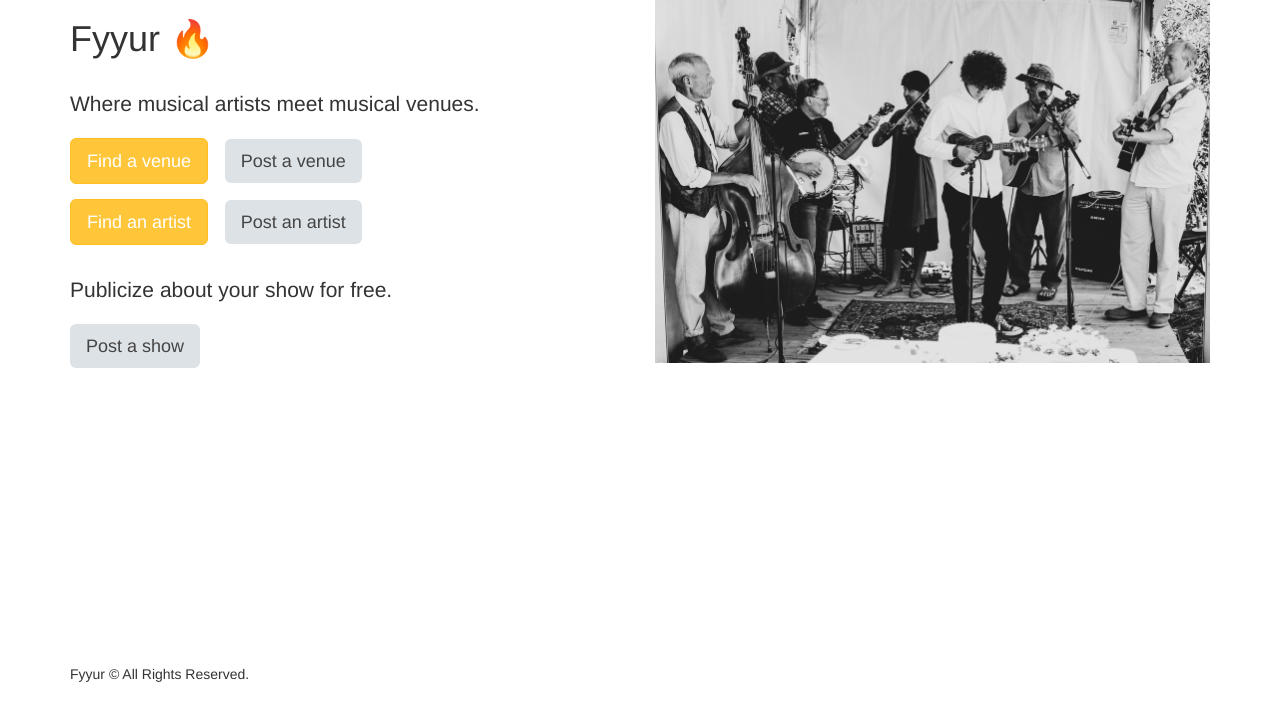
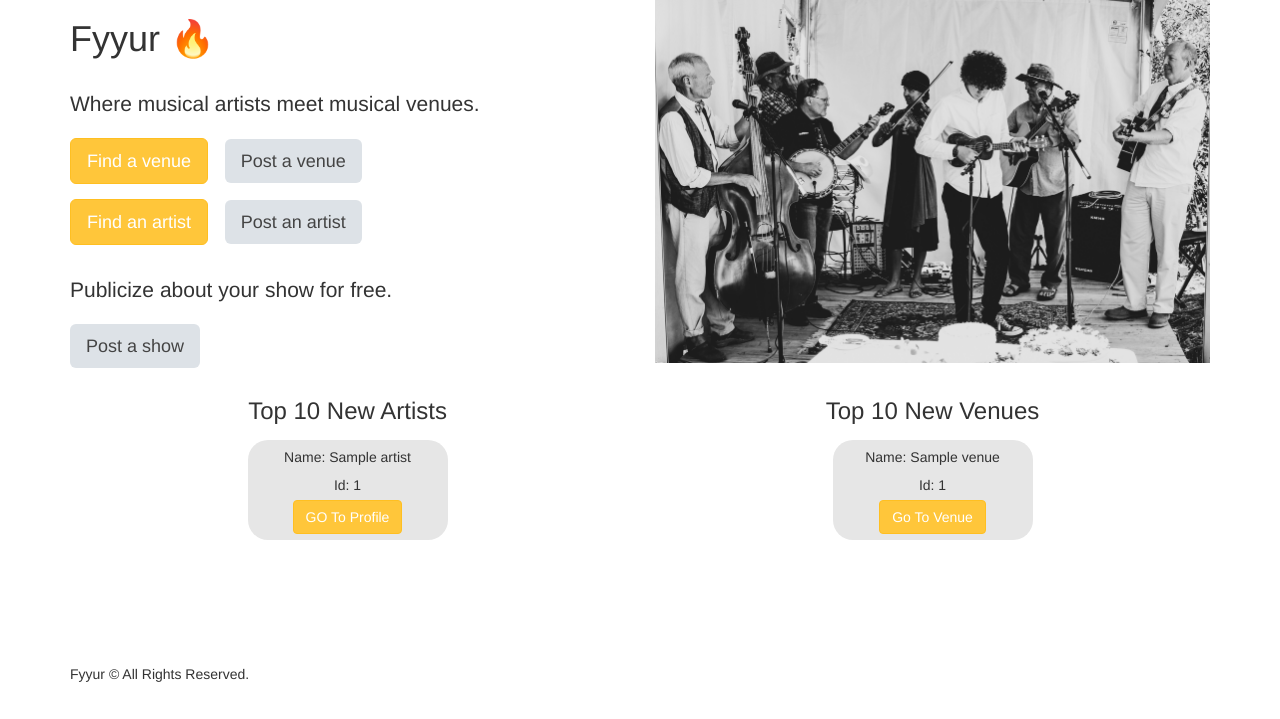
Before and after one commit to jatobrun/Fyyur, a Flask app: page / in a window 1280 px wide. Shown: the part 81-800 px from the top of the page. Run offline with Flask 2, Linux system fonts and the light colour scheme; tables that the repository leaves empty hold one stand-in row (values such as "Sample post"); some libraries are stand-ins or nearby versions.

Commit message:
parte del reto

```diff
--- a/app.py
+++ b/app.py
@@ -15,6 +15,7 @@ from flask_wtf import Form
 from forms import *
 import datetime
 import sys
+from sqlalchemy import desc
 #----------------------------------------------------------------------------#
 # App Config.
 #----------------------------------------------------------------------------#
@@ -103,7 +104,9 @@ app.jinja_env.filters['datetime'] = format_datetime
 
 @app.route('/')
 def index():
-  return render_template('pages/home.html')
+  artists = Artist.query.order_by(Artist.id.desc()).limit(10).all()
+  venues = Venue.query.order_by(Venue.id.desc()).limit(10).all()
+  return render_template('pages/home.html', artists = artists, venues = venues)
 
 
 #  Venues
@@ -361,7 +364,7 @@ def create_venue_submission():
     abort(400)
   else:
     print(body)
-    return redirect(url_for('create_venue_form'))
+    return redirect(url_for('index'))
 
 
 # on successful db insert, flash success
@@ -715,7 +718,7 @@ def create_artist_submission():
   # on successful db insert, flash success
   # TODO: on unsuccessful db insert, flash an error instead.
   # e.g., flash('An error occurred. Artist ' + data.name + ' could not be listed.')
-  return render_template('pages/home.html')
+  return redirect(url_for('index'))
 
 
 #  Shows
--- a/templates/forms/new_artist.html
+++ b/templates/forms/new_artist.html
@@ -42,7 +42,7 @@
         </div>
         <div class="form-group">
           <label for="genres">Seeking Venue?</label>
-          {{ form.seeking_talent(class_ = 'form-control', placeholder='http://', autofocus = true) }}
+          {{ form.seeking_venue(class_ = 'form-control', placeholder='http://', autofocus = true) }}
         </div>
         <div class="form-group">
           <label for="genres">Seeking Description</label>
--- a/templates/pages/home.html
+++ b/templates/pages/home.html
@@ -22,4 +22,37 @@
 		<img id="front-splash" src="{{ url_for('static',filename='img/front-splash.jpg') }}" alt="Front Photo of Musical Band" />
 	</div>
 </div>
+<div class = 'row'>
+	<div class = 'col-md-6' style = 'text-align: center; display: flex; flex-wrap: wrap; justify-content: space-around;'>
+		<h3 style = 'text-align: center; width: 400px;'>Top 10 New Artists</h3>
+		{% for artist in artists%}
+
+		<div class="card" style = 'height: 100px; margin-bottom: 10px; text-align: center; background-color: #e6e6e6; border-radius: 20px; font-family: inherit; width: 200px;'>
+			<div class="card-body">
+			  <h5 class="card-title">Name: {{artist.name}}</h5>
+			  <p class="card-text">Id: {{artist.id}}</p>
+
+			  <a href="/artists/{{ artist.id }}" class="btn btn-primary">GO To Profile</a>
+			</div>
+		  </div>
+
+		{% endfor %}
+	</div>
+	<div class = 'col-md-6' style = 'text-align: center; display: flex; flex-wrap: wrap; justify-content: space-around;'>
+		<h3 style = 'text-align: center; width: 400px;'>Top 10 New Venues</h3>
+		{% for venue in venues%}
+
+		<div class="card" style = 'height: 100px; margin-bottom: 10px; text-align: center; background-color: #e6e6e6; border-radius: 20px; font-family: inherit; width: 200px;'>
+			<div class="card-body">
+			  <h5 class="card-title">Name: {{venue.name}}</h5>
+			  <p class="card-text">Id: {{venue.id}}</p>
+
+			  <a href="/artists/{{ venue.id }}" class="btn btn-primary">Go To Venue</a>
+			</div>
+		  </div>
+
+		{% endfor %}
+
+	</div>
+</div>
 {% endblock %}
```
